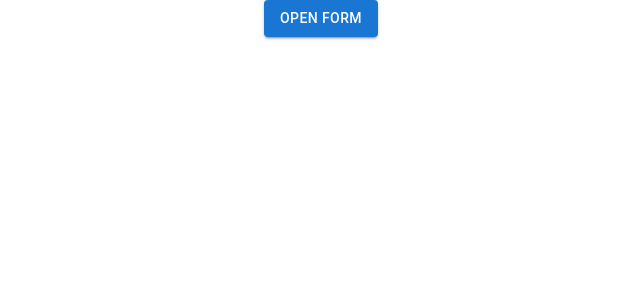
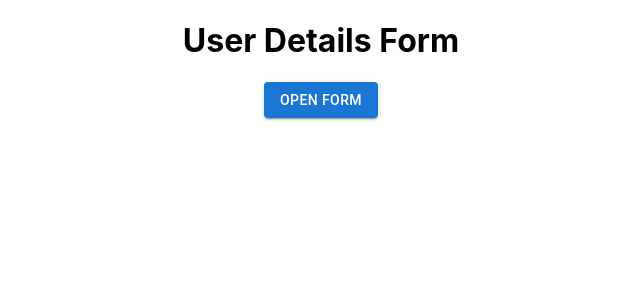
Before and after one commit to vishwasjoshi2019/X-Modal, a React (Create React App) app: page / in a window 1280 px wide. Shown: the top 300 px of the page, without its empty margins (319-959 px from the left). Built offline with nearby package versions, Linux system fonts and the light colour scheme.

Commit message:
user details form headline addded

```diff
--- a/src/components/Xmodal.js
+++ b/src/components/Xmodal.js
@@ -56,6 +56,7 @@ const XModal = () => {
 
   return (
     <div>
+    <h1>User Details Form</h1>
       <Button variant="contained" onClick={() => setIsModalOpen(true)}>Open Form</Button>
 
       <Modal
```
